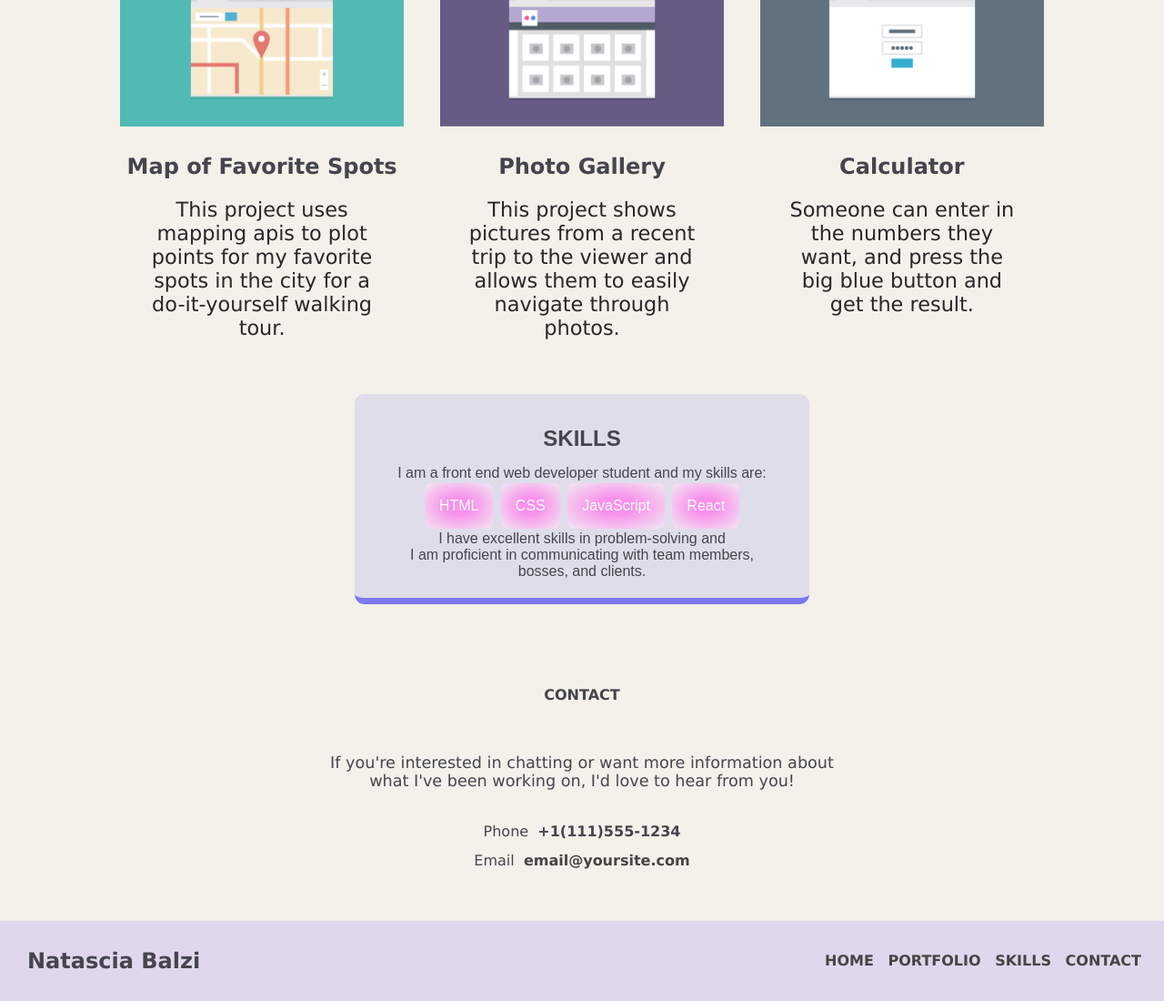
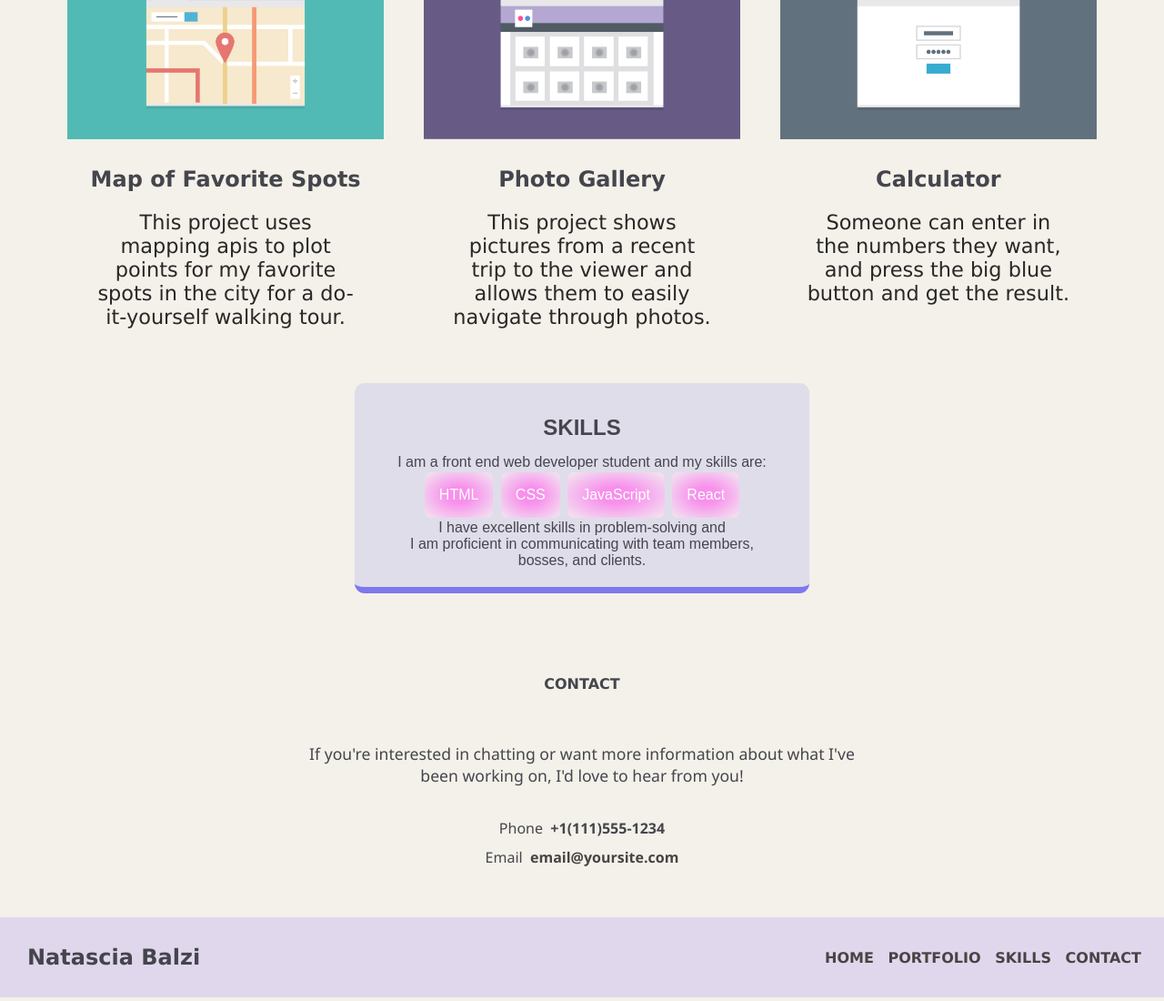
Before and after one commit to AnastasiaIta/RESPONSIVE-LAYOUT-SITE, a plain HTML site: page index.html in a window 1280 px wide. Shown: the part 1054-2154 px from the top of the page at 91% size. Drawn offline with Linux system fonts and the light colour scheme.

Commit message:
Add files via upload

```diff
--- a/css/style.css
+++ b/css/style.css
@@ -136,10 +136,12 @@ footer {
 }
 .footer-chat {
   margin: 30px auto;
+  font-family:'Segoe UI', sans-serif;
 }
 .footer-contacts {
   margin-bottom: 50px;
   line-height: 2em;
+  font-family:'Segoe UI', sans-serif;
 }
 .bottom {
   display: flex;
@@ -291,7 +293,7 @@ a:visited {
     width: 90%;
   }
   .box {
-    width: calc(31% - 50px);
+    width: calc(31% - 10px);
   }
   .text{
     font-size: 1em;
```
